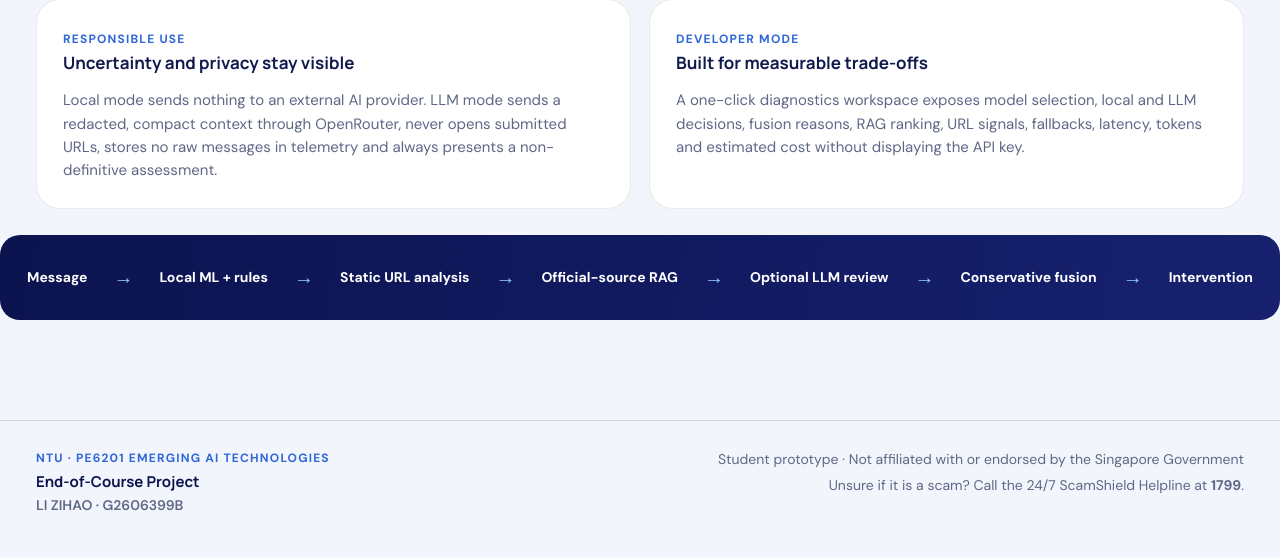
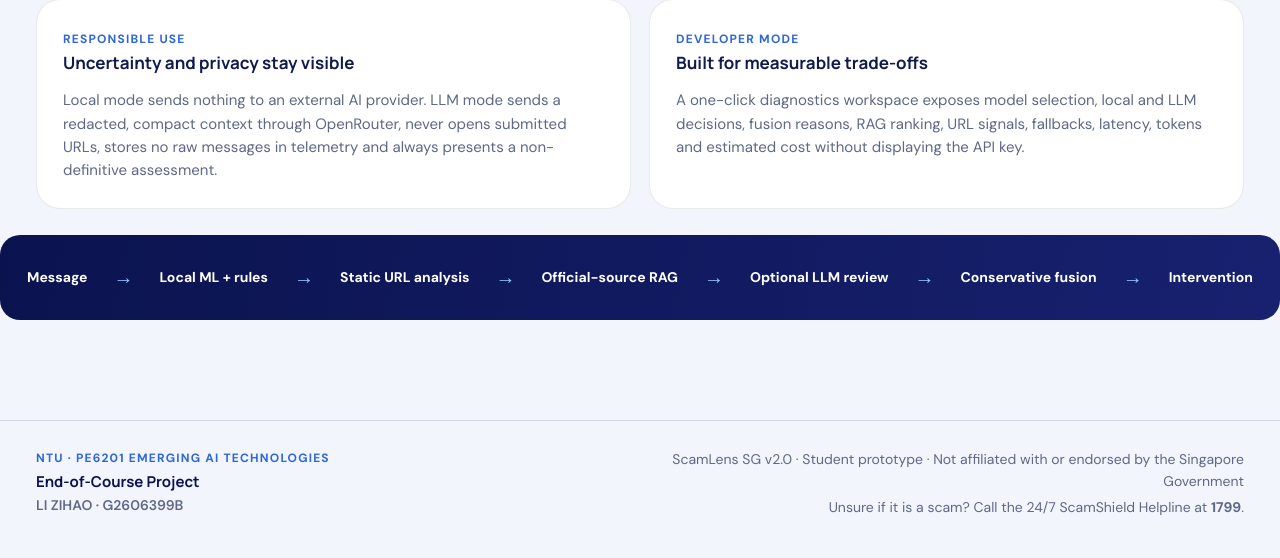
Before and after one commit to LIZIHAO-NTU/PE6201_CoueseProject_LIZIHAO, a Flask app: page /about in a window 1280 px wide. Shown: the part 983-1541 px from the top of the page. Before the commit the page ends 1494 px from the top, so only its background shows below. Run offline with Flask 3, Linux system fonts and the light colour scheme.

Commit message:
Release ScamLens SG v2.0

```diff
--- a/app/__init__.py
+++ b/app/__init__.py
@@ -6,6 +6,9 @@ from pathlib import Path
 from secrets import token_urlsafe
 
 from flask import Flask, abort, current_app, request, session
+
+
+APP_VERSION = "2.0"
 
 
 def _load_local_env() -> None:
@@ -135,6 +138,7 @@ def create_app(test_config: dict | None = None) -> Flask:
             "llm_available": bool(current_app.config["OPENROUTER_API_KEY"]),
             "llm_model_name": current_app.config["SCAMLENS_LLM_MODEL"],
             "csrf_token": csrf_token(),
+            "app_version": APP_VERSION,
         }
 
     return app
--- a/app/templates/base.html
+++ b/app/templates/base.html
@@ -41,7 +41,7 @@
       <span>LI ZIHAO · G2606399B</span>
     </div>
     <div class="footer-safety">
-      <p>Student prototype · Not affiliated with or endorsed by the Singapore Government</p>
+      <p>ScamLens SG v{{ app_version }} · Student prototype · Not affiliated with or endorsed by the Singapore Government</p>
       <p>Unsure if it is a scam? Call the 24/7 ScamShield Helpline at <strong>1799</strong>.</p>
     </div>
   </footer>
```
Also changed, not shown: tests/test_routes.py (+1 -0 lines), README.md, 1 other file.
